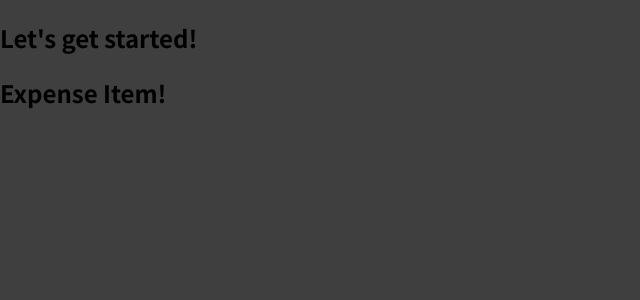
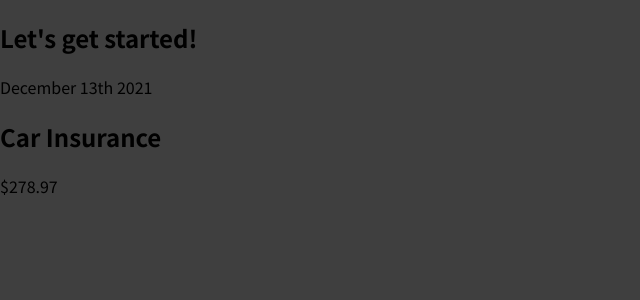
Before and after one commit to antonimalinowski/react-udemy, a JavaScript app: page / in a window 1280 px wide. Shown: the top 300 px of the page, without its empty margins (0-640 px from the left). Built offline with nearby package versions, Linux system fonts and the light colour scheme.

Commit message:
modify custom component

```diff
--- a/src/components/ExpenseItem.js
+++ b/src/components/ExpenseItem.js
@@ -1,5 +1,13 @@
 function ExpenseItem() {
-    return <h2>Expense Item!</h2>
+  return (
+    <div>
+      <div>December 13th 2021</div>
+      <div>
+        <h2>Car Insurance</h2>
+        <p>$278.97</p>
+      </div>
+    </div>
+  );
 }
 
 export default ExpenseItem;
```
